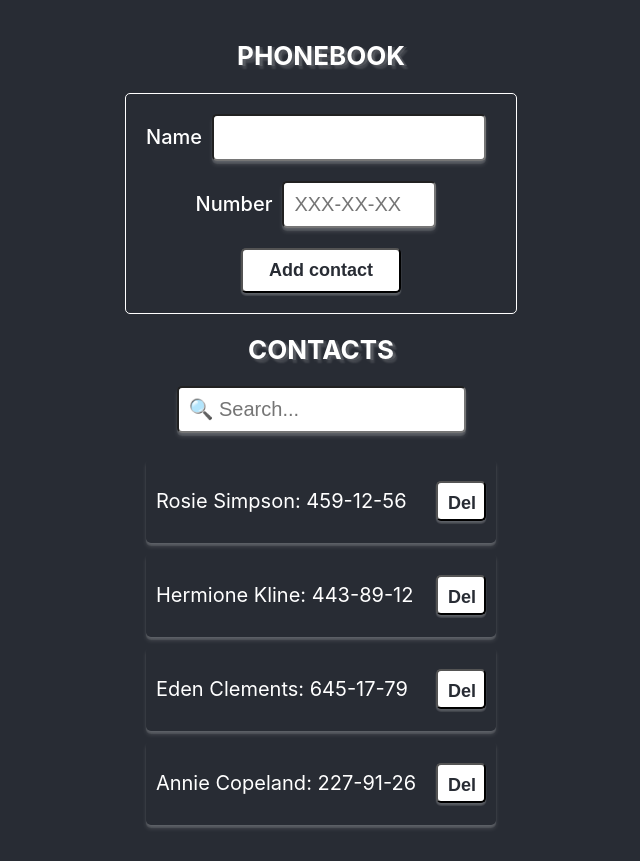
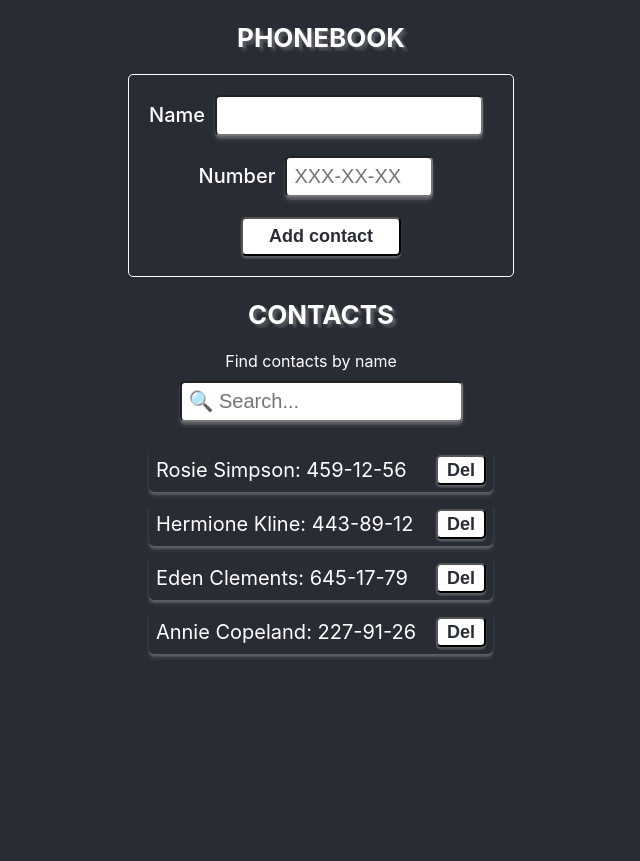
Before and after one commit to AnnaSobchenko/goit-react-hw-02-phonebook, a React (Create React App) app: page / in a window 1280 px wide. Shown: the whole page, without its empty margins (319-959 px from the left). After the commit the page ends 800 px from the top, so only its background shows below. Built offline with nearby package versions, Linux system fonts and the light colour scheme.

Commit message:
propTypes added

```diff
--- a/src/App.js
+++ b/src/App.js
@@ -1,4 +1,3 @@
-// import { nanoid } from "nanoid";
 import { nanoid } from "nanoid";
 import { Notify } from "notiflix";
 import { Component } from "react";
@@ -6,6 +5,7 @@ import "./App.scss";
 import ContactList from "./Components/ContactList/ContactList";
 import Filter from "./Components/Filter/Filter";
 import Form from "./Components/Form/Form";
+import PropTypes from "prop-types";
 
 class App extends Component {
   state = {
@@ -43,11 +43,12 @@ class App extends Component {
     this.setState({ filter: value });
   };
 
-  removeContact = (id) =>{
+  removeContact = (id) => {
     this.setState((prev) => ({
       contacts: prev.contacts.filter((el) => el.id !== id),
     }));
-    Notify.success("Contact delete", { timeout: 3000 });};
+    Notify.success("Contact delete", { timeout: 3000 });
+  };
 
   render() {
     const { contacts, filter } = this.state;
@@ -59,6 +60,7 @@ class App extends Component {
         <main className="main">
           <Form onSubmit={this.formSubmitHandler} />
           <h2>Contacts</h2>
+          <p className="find">Find contacts by name</p>
           <input
             className="filter"
             type="text"
@@ -90,4 +92,9 @@ class App extends Component {
   }
 }
 
+App.propTypes = {
+  filter: PropTypes.string,
+  contacts: PropTypes.array,
+};
+
 export default App;
--- a/src/App.scss
+++ b/src/App.scss
@@ -3,7 +3,6 @@
 }
 .AppHeader,
 h2 {
-  margin-top: 20px;
   text-transform: uppercase;
   display: flex;
   align-items: center;
@@ -20,7 +19,7 @@ h2 {
   align-items: center;
 }
 
-.form{
+.form {
   display: flex;
   flex-direction: column;
   align-items: center;
@@ -34,12 +33,11 @@ label {
   color: white;
   font-size: calc(4px + 2vmin);
   margin-bottom: 20px;
-  /* color: #282c34; */
 }
 input {
   margin-left: 10px;
   margin-right: 10px;
-  padding: 10px;
+  padding: 7px;
   height: auto;
   font-size: calc(4px + 2vmin);
   border-radius: 5px;
@@ -64,13 +62,12 @@ input {
 button {
   width: 160px;
   height: auto;
-  padding: 10px;
+  padding: 7px;
   background-color: white;
   color: #282c34;
   font-size: calc(2px + 2vmin);
   font-weight: 700;
   border-radius: 5px;
-  // margin-right: 20px;
   box-shadow: 0px 2px 2px 0px rgba(255, 255, 255, 0.12),
     0px 1px 2px 0px rgba(255, 255, 255, 0.08),
     0px 3px 1px 0px rgba(255, 255, 255, 0.1);
@@ -79,24 +76,24 @@ button {
     color: rgb(55, 177, 214);
   }
 }
-.btn{
+.btn {
   width: 50px;
-  height: 40px;
+  height: 30px;
+  padding: 3px;
 }
 
 .item {
   display: flex;
   justify-content: space-between;
   align-items: center;
-  padding: 10px;
+  padding: 7px;
   min-width: 320px;
   height: auto;
   margin-bottom: 10px;
-  // margin-right: 30px;
   color: white;
   border-radius: 5px;
-  // text-align: left;
   font-size: calc(4px + 2vmin);
+  line-height: 1.2;
   box-shadow: 0px 4px 4px 0px rgba(255, 255, 255, 0.12),
     0px 1px 2px 0px rgba(255, 255, 255, 0.08),
     0px 3px 1px 0px rgba(255, 255, 255, 0.1);
@@ -106,6 +103,10 @@ button {
   padding: 10px;
 }
 
-p{
-  margin-right: 20px;
+p {
+  margin: 0 20px 0 0;
 }
+.find {
+  color: white;
+  margin-bottom: 10px;
+}
--- a/src/components/Filter/filter.jsx
+++ b/src/components/Filter/filter.jsx
@@ -1,4 +1,5 @@
 import { Component } from "react";
+import PropTypes from "prop-types";
 
 class Filter extends Component {
   state = {};
@@ -10,12 +11,21 @@ class Filter extends Component {
     return filterNameArr.map((el) => {
       return (
         <li key={el.id} className="item">
-           <p>{el.name}: {el.number}</p>
-          <button className="btn" onClick={(e) => removeContact(el.id)}>Del</button>
-          {/* {el.name}: {el.number} */}
+          <p>
+            {el.name}: {el.number}
+          </p>
+          <button className="btn" onClick={(e) => removeContact(el.id)}>
+            Del
+          </button>
         </li>
       );
     });
   }
-}
+};
+Filter.propTypes = {
+  name: PropTypes.string,
+  number: PropTypes.string,
+  filter: PropTypes.string,
+  contacts: PropTypes.array,
+};
 export default Filter;
```
Also changed, not shown: src/components/ContactList/ContactList.jsx (+12 -2 lines).
